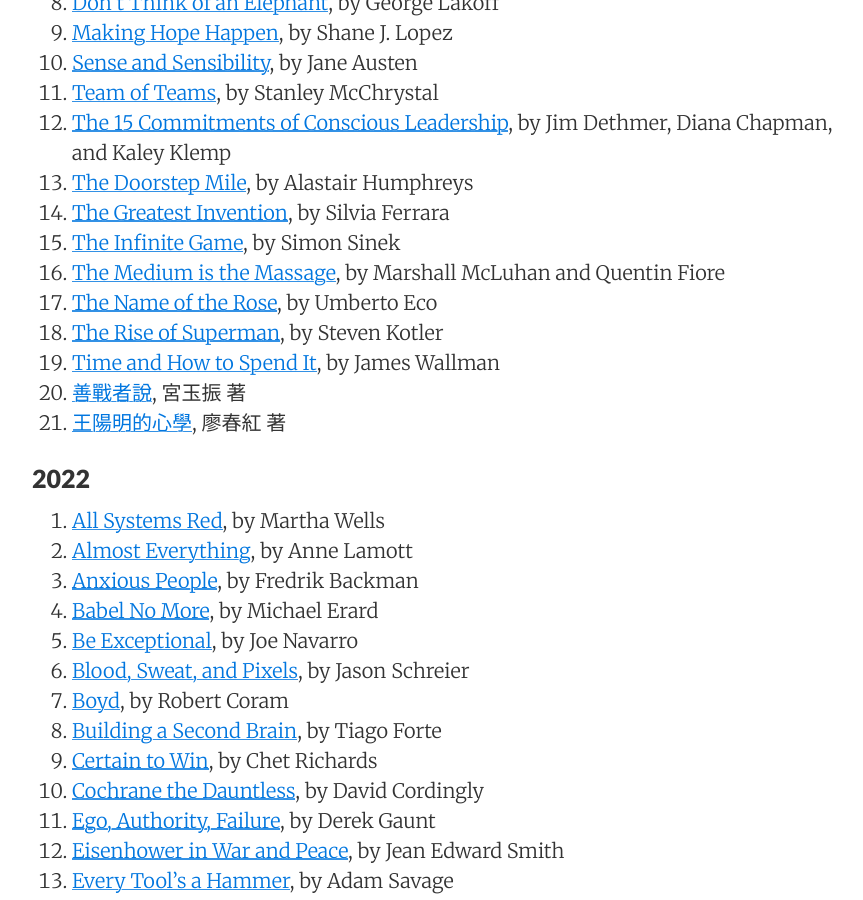
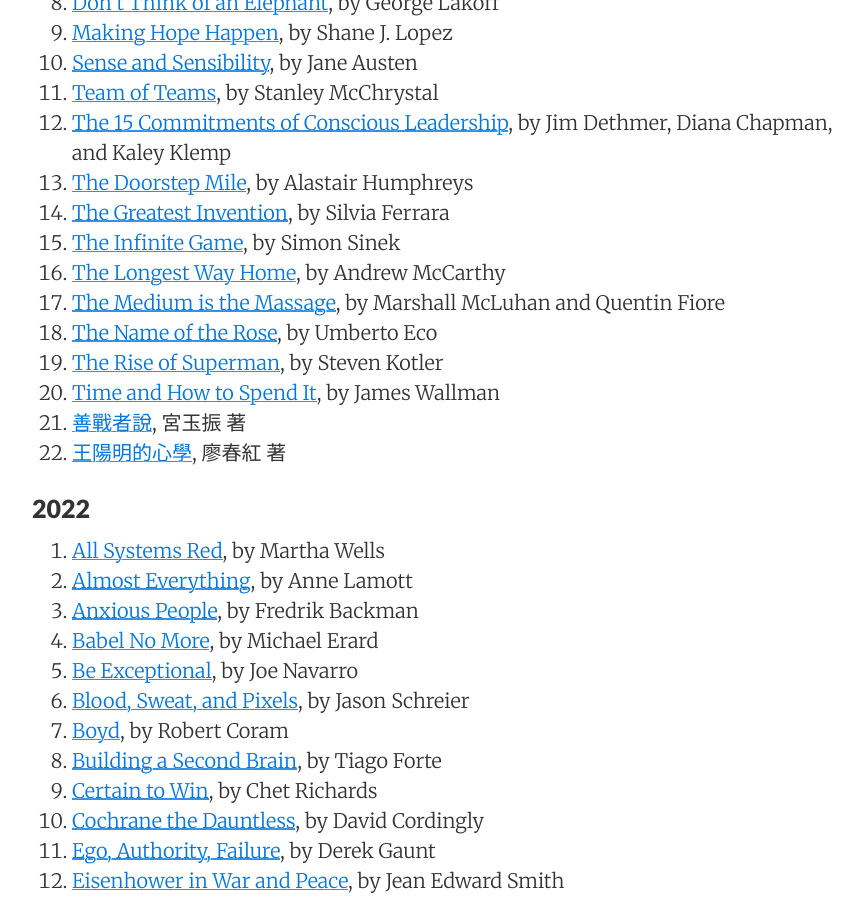
Before and after one commit to sewardlee337/sewardlee337.github.io, a Jekyll site: the page built from readinglist.md, in a window 1280 px wide and 900 px high, scrolled down 830 px. Shown: the whole window, without its empty margins (188-1051 px from the left). Built offline with Jekyll 4.4.1, drawn with Linux system fonts in a browser that asks for light colours; nearby versions of some CDN libraries.

Commit message:
update reading list

```diff
--- a/readinglist.md
+++ b/readinglist.md
@@ -35,6 +35,7 @@ _"My alma mater was books, a good library... I could spend the rest of my life r
 1. [The Doorstep Mile](https://www.amazon.com/Doorstep-Mile-Live-Adventurously-Every-ebook/dp/B082BGD7QR/ref=tmm_kin_swatch_0?_encoding=UTF8&qid=1687644616&sr=8-1), by Alastair Humphreys
 1. [The Greatest Invention](https://www.amazon.com/Greatest-Invention-History-Mysterious-Scripts-ebook/dp/B092T97RRM/ref=tmm_kin_swatch_0?_encoding=UTF8&qid=1688506774&sr=8-1), by Silvia Ferrara
 1. [The Infinite Game](https://amzn.to/3m24PMV), by Simon Sinek
+1. [The Longest Way Home](https://www.amazon.com/Longest-Way-Home-Courage-Settle-ebook/dp/B0061OI0VK/ref=tmm_kin_swatch_0?_encoding=UTF8&qid=1692481735&sr=8-1), by Andrew McCarthy
 1. [The Medium is the Massage](https://amzn.to/3YGt9lg), by Marshall McLuhan and Quentin Fiore
 1. [The Name of the Rose](https://amzn.to/3oitMoS), by Umberto Eco
 1. [The Rise of Superman](https://amzn.to/3MKiIuo), by Steven Kotler
```
